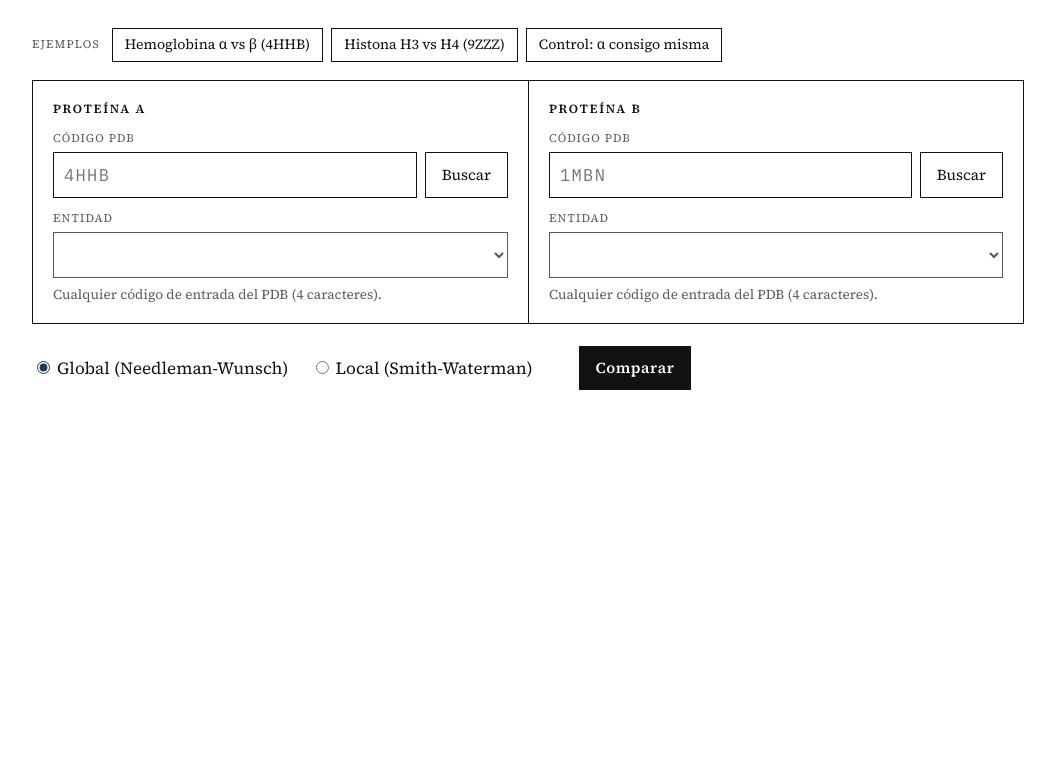
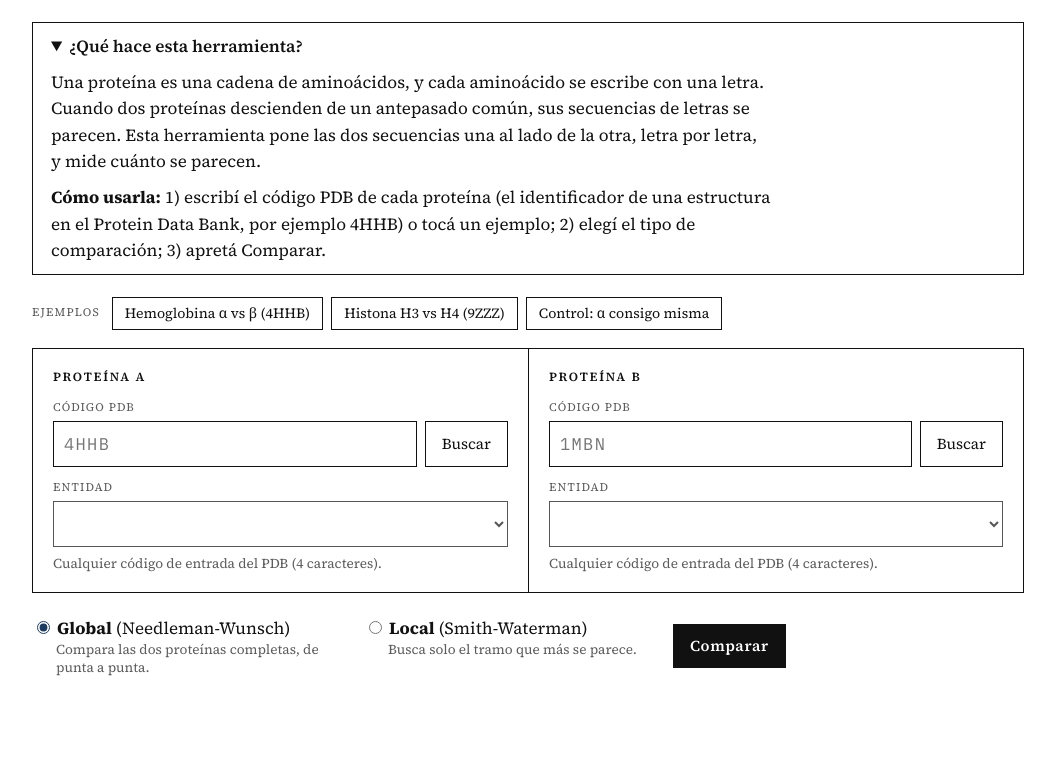
Before and after one commit to santiagolovisotto/protein-aligner, a Spring Boot app: page / in a window 1280 px wide. Shown: the part 164-936 px from the top of the page, without its empty margins (112-1167 px from the left). Before the commit the page ends 554 px from the top, so only its background shows below. Run offline with Spring Boot 4, Linux system fonts and the light colour scheme; lists and menus that the app fills with data are empty.

Commit message:
feat: update styles and add guide details

```diff
--- a/src/main/resources/static/index.html
+++ b/src/main/resources/static/index.html
@@ -17,12 +17,20 @@
   * { box-sizing: border-box; border-radius: 0; }
   body { margin: 0; background: var(--paper); color: var(--ink); font: 17px/1.55 var(--serif); }
   main { max-width: 1040px; margin: 0 auto; padding: 0 24px 72px; }
-        header { border-top: 5px solid var(--ink); border-bottom: 1px solid var(--ink); padding: 20px 0 16px; margin-bottom: 28px; }
+  header { border-top: 5px solid var(--ink); border-bottom: 1px solid var(--ink); padding: 20px 0 16px; margin-bottom: 22px; }
   .kicker { font-size: .75rem; letter-spacing: .14em; text-transform: uppercase; color: var(--muted); }
   h1 { margin: 4px 0 6px; font-size: 2.3rem; line-height: 1.1; font-weight: 700; letter-spacing: -.01em; }
   .deck { margin: 0; color: var(--muted); font-style: italic; max-width: 70ch; }
   h2 { margin: 0 0 12px; font-size: .78rem; font-weight: 600; letter-spacing: .14em; text-transform: uppercase; }
   h3 { margin: 0 0 4px; font-size: 1.35rem; line-height: 1.25; font-weight: 600; }
+
+  details.guide { border: 1px solid var(--ink); padding: 10px 18px; margin: 0 0 22px; }
+  details.guide summary { cursor: pointer; font-weight: 600; }
+  details.guide p { margin: 10px 0 0; max-width: 80ch; }
+  .gloss { margin: 10px 0 0; }
+  .gloss dt { font-weight: 600; margin-top: 10px; }
+  .gloss dd { margin: 0; max-width: 80ch; }
+
   .panels { display: grid; grid-template-columns: 1fr 1fr; gap: 0; border: 1px solid var(--ink); }
   .panel { padding: 18px 20px; }
   .panel + .panel { border-left: 1px solid var(--ink); }
@@ -41,25 +49,32 @@
   .chips { display: flex; flex-wrap: wrap; gap: 8px; align-items: center; margin: 0 0 18px; }
   .chips span { font-size: .72rem; letter-spacing: .1em; text-transform: uppercase; color: var(--muted); margin-right: 4px; }
   .chips button { padding: 5px 12px; font-size: .88rem; }
-        .toolbar { display: flex; flex-wrap: wrap; gap: 14px 28px; align-items: center; margin: 22px 0; }
-        .toolbar label { margin-right: 18px; cursor: pointer; }
+
+  .toolbar { display: flex; flex-wrap: wrap; gap: 16px 36px; align-items: center; margin: 22px 0; }
+  .choices { display: flex; flex-wrap: wrap; gap: 12px 32px; }
+  .choice { display: block; cursor: pointer; max-width: 300px; }
+  .optnote { display: block; margin-left: 24px; color: var(--muted); font-size: .85rem; line-height: 1.35; }
   input[type="radio"] { accent-color: var(--id); }
+
   .error { border: 1px solid var(--gap); border-left-width: 6px; color: var(--gap); padding: 10px 14px; margin: 0 0 22px; }
   .hidden { display: none; }
   #result { border-top: 5px solid var(--ink); padding-top: 18px; }
-        .sub { margin: 0 0 22px; color: var(--muted); font-style: italic; }
-        .figures { display: grid; grid-template-columns: repeat(4, 1fr); border-top: 1px solid var(--ink); border-bottom: 1px solid var(--ink); margin-bottom: 26px; }
-        .figures div { padding: 14px 16px; }
-        .figures div + div { border-left: 1px solid var(--hair); }
+  .sub { margin: 0 0 18px; color: var(--muted); font-style: italic; }
+  .reading { border-left: 4px solid var(--ink); padding: 2px 0 2px 16px; margin: 0 0 24px; font-size: 1.12rem; line-height: 1.55; max-width: 80ch; }
+
+  .figures { display: grid; grid-template-columns: repeat(4, 1fr); border-top: 1px solid var(--ink); border-bottom: 1px solid var(--ink); margin-bottom: 18px; }
+  .figures > div { padding: 14px 16px; }
+  .figures > div + div { border-left: 1px solid var(--hair); }
   @media (max-width: 760px) { .figures { grid-template-columns: 1fr 1fr; } }
   .num { font-size: 2.6rem; line-height: 1.05; font-weight: 600; letter-spacing: -.02em; }
   .cap2 { font-size: .72rem; letter-spacing: .1em; text-transform: uppercase; color: var(--muted); }
   .note { font-size: .85rem; color: var(--muted); margin-top: 2px; }
+
   table.parties { width: 100%; border-collapse: collapse; margin-bottom: 26px; font-size: .92rem; }
   .parties th { text-align: left; font-size: .7rem; letter-spacing: .1em; text-transform: uppercase; color: var(--muted); font-weight: 600; border-bottom: 1px solid var(--ink); padding: 6px 8px 6px 0; }
   .parties td { padding: 7px 8px 7px 0; border-bottom: 1px solid var(--hair); vertical-align: top; }
   figure { margin: 0 0 26px; }
-        figcaption { font-size: .85rem; color: var(--muted); margin-top: 6px; }
+  figcaption { font-size: .85rem; color: var(--muted); margin-top: 6px; max-width: 90ch; }
   svg { display: block; width: 100%; height: auto; }
   .svg-label { font: 600 13px var(--serif); fill: var(--ink); }
   .svg-note { font: 12px var(--serif); fill: var(--muted); }
@@ -68,7 +83,7 @@
   .grid { stroke: var(--hair); stroke-width: 1; } .axis { stroke: var(--ink); stroke-width: 1; }
   .line-id { fill: none; stroke: var(--id); stroke-width: 2; }
   .line-sim { fill: none; stroke: var(--sim); stroke-width: 2; }
-        .legend { display: flex; flex-wrap: wrap; gap: 6px 22px; font-size: .85rem; color: var(--muted); margin-top: 6px; }
+  .legend { display: flex; flex-wrap: wrap; gap: 6px 22px; font-size: .85rem; color: var(--muted); margin: 6px 0 10px; }
   .sw { display: inline-block; width: 12px; height: 12px; margin-right: 6px; vertical-align: -1px; border: 1px solid var(--ink); }
   .sw.id { background: var(--id); } .sw.sim { background: var(--sim); } .sw.mis { background: var(--mis); } .sw.gap { background: var(--gap); }
   #alignment { border: 1px solid var(--ink); padding: 14px 16px; overflow-x: auto; font: 13px/1.5 var(--mono); }
@@ -89,6 +104,12 @@
     <h1>Comparación de proteínas</h1>
     <p class="deck">Alineamiento global (Needleman-Wunsch) y local (Smith-Waterman) entre dos entidades de cualquier entrada del Protein Data Bank.</p>
   </header>
+
+  <details class="guide no-print" open>
+    <summary>¿Qué hace esta herramienta?</summary>
+    <p>Una proteína es una cadena de aminoácidos, y cada aminoácido se escribe con una letra. Cuando dos proteínas descienden de un antepasado común, sus secuencias de letras se parecen. Esta herramienta pone las dos secuencias una al lado de la otra, letra por letra, y mide cuánto se parecen.</p>
+    <p><strong>Cómo usarla:</strong> 1) escribí el código PDB de cada proteína (el identificador de una estructura en el Protein Data Bank, por ejemplo 4HHB) o tocá un ejemplo; 2) elegí el tipo de comparación; 3) apretá Comparar.</p>
+  </details>
 
   <div class="chips no-print">
     <span>Ejemplos</span>
@@ -123,9 +144,11 @@
   </div>
 
   <div class="toolbar no-print">
-        <div>
-            <label><input type="radio" name="type" value="GLOBAL" checked> Global (Needleman-Wunsch)</label>
-            <label><input type="radio" name="type" value="LOCAL"> Local (Smith-Waterman)</label>
+    <div class="choices">
+      <label class="choice"><input type="radio" name="type" value="GLOBAL" checked> <strong>Global</strong> (Needleman-Wunsch)
+        <span class="optnote">Compara las dos proteínas completas, de punta a punta.</span></label>
+      <label class="choice"><input type="radio" name="type" value="LOCAL"> <strong>Local</strong> (Smith-Waterman)
+        <span class="optnote">Busca solo el tramo que más se parece.</span></label>
     </div>
     <button type="button" class="primary" id="compare">Comparar</button>
   </div>
@@ -135,6 +158,7 @@
   <section class="hidden" id="result">
     <h3 id="resultTitle"></h3>
     <p class="sub" id="resultSub"></p>
+    <p class="reading" id="reading"></p>
 
     <div class="figures">
       <div><div class="cap2">Score</div><div class="num" id="figScore"></div><div class="note" id="capScore"></div></div>
@@ -142,6 +166,22 @@
       <div><div class="cap2">Similitud</div><div class="num" id="figSimilarity"></div><div class="note" id="capSimilarity"></div></div>
       <div><div class="cap2">Gaps</div><div class="num" id="figGaps"></div><div class="note" id="capGaps"></div></div>
     </div>
+
+    <details class="guide">
+      <summary>¿Cómo leer estos números?</summary>
+      <dl class="gloss">
+        <dt>Alineamiento</dt>
+        <dd>Es la forma de acomodar las dos secuencias, una sobre otra, para que las letras equivalentes queden en la misma columna. A veces hay que dejar un hueco en una de las dos para que el resto encaje.</dd>
+        <dt>Identidad</dt>
+        <dd>Porcentaje de columnas donde las dos proteínas tienen exactamente el mismo aminoácido.</dd>
+        <dt>Similitud</dt>
+        <dd>Identidad más las columnas con aminoácidos distintos pero de propiedades químicas parecidas, que se reemplazan con frecuencia entre proteínas emparentadas (la matriz BLOSUM62 les da puntaje positivo).</dd>
+        <dt>Hueco (gap)</dt>
+        <dd>Una columna donde una de las proteínas no tiene aminoácido. Representa una inserción o una pérdida de aminoácidos a lo largo de la evolución.</dd>
+        <dt>Score</dt>
+        <dd>Puntaje total: suma lo que la matriz le asigna a cada par de letras alineadas y resta una penalización por cada hueco. No es un porcentaje y crece con el largo de las proteínas, así que sirve para comparar alineamientos hechos con los mismos parámetros, no para comparar pares de proteínas de distinto tamaño.</dd>
+      </dl>
+    </details>
 
     <table class="parties">
       <thead><tr><th></th><th>Entidad</th><th>Proteína</th><th>Organismo</th><th>Cadenas</th><th>Largo</th></tr></thead>
@@ -151,7 +191,7 @@
     <figure>
       <h2>Región alineada en cada proteína</h2>
       <div id="mapFigure"></div>
-            <figcaption>La parte oscura es la región que entró en el alineamiento; el contorno es la proteína completa.</figcaption>
+      <figcaption>La parte oscura es la región que entró en el alineamiento; el contorno es la proteína completa. En el alineamiento global casi siempre se llenan las dos barras; en el local solo se marca el tramo que más se parece.</figcaption>
     </figure>
 
     <figure>
@@ -161,10 +201,15 @@
         <span><i class="sw id"></i>Idéntico</span><span><i class="sw sim"></i>Similar</span>
         <span><i class="sw mis"></i>Sustitución</span><span><i class="sw gap"></i>Gap</span>
       </div>
-            <figcaption>Línea oscura: % de identidad en ventanas de hasta 11 columnas. Línea clara: % de similitud (idénticos más similares). La franja inferior pinta cada columna del alineamiento.</figcaption>
+      <figcaption>Línea oscura: % de identidad en ventanas de hasta 11 columnas. Línea clara: % de similitud. Las subidas marcan tramos donde las proteínas se parecen mucho; las bajadas, tramos donde divergen. La franja inferior pinta cada columna del alineamiento.</figcaption>
     </figure>
 
     <h2>Alineamiento</h2>
+    <div class="legend">
+      <span><i class="sw id"></i>Misma letra</span>
+      <span><i class="sw sim"></i>Letra distinta pero parecida</span>
+      <span><i class="sw gap"></i>Hueco: una de las proteínas no tiene aminoácido ahí</span>
+    </div>
     <div id="alignment"></div>
 
     <p class="method" id="method"></p>
@@ -181,6 +226,7 @@
   const found = { A: [], B: [] };
   const el = (id) => document.getElementById(id);
   const NS = 'http://www.w3.org/2000/svg';
+  const fmt = (n) => n.toFixed(1).replace('.', ',');
 
   async function fetchJson(url, options) {
     let response;
@@ -248,6 +294,42 @@
       else cols.push('m');
     }
     return cols;
+  }
+
+  /* ---------- Lectura del resultado en lenguaje común ---------- */
+  function verdict(a) {
+    if (a.identities === a.length) return 'Son idénticas en todo el tramo comparado.';
+    if (a.identityPercent >= 90) return 'Las secuencias son casi idénticas.';
+    if (a.identityPercent >= 40) return 'La similitud es alta, lo habitual en proteínas emparentadas.';
+    if (a.identityPercent >= 25) return 'La similitud es moderada: puede indicar un parentesco lejano, pero habría que confirmarlo con otros datos.';
+    return 'La similitud es baja: con este dato solo no se puede afirmar que estén relacionadas.';
+  }
+
+  function gapsText(gaps) {
+    if (gaps === 0) return 'no hizo falta insertar huecos';
+    if (gaps === 1) return 'hizo falta insertar un hueco';
+    return 'hizo falta insertar ' + gaps + ' huecos';
+  }
+
+  function readingText(data) {
+    const a = data.alignment;
+    const same = a.identities + ' de ' + a.length + ' posiciones (' + fmt(a.identityPercent) + ' %)';
+    const extra = a.similarities > a.identities
+      ? ' Si se cuentan también los reemplazos por aminoácidos de propiedades parecidas, la coincidencia sube a ' +
+        fmt(a.similarityPercent) + ' %.'
+      : '';
+    if (a.type === 'GLOBAL') {
+      return 'Se alinearon las dos proteínas completas (' + data.query.length + ' y ' + data.target.length +
+        ' aminoácidos). Tienen la misma letra en ' + same + '.' + extra + ' Para acomodar las diferencias ' +
+        gapsText(a.gaps) + '. ' + verdict(a) + ' (Criterio orientativo.)';
+    }
+    const coverageA = Math.round(100 * (a.queryEnd - a.queryStart + 1) / data.query.length);
+    const coverageB = Math.round(100 * (a.targetEnd - a.targetStart + 1) / data.target.length);
+    return 'Se buscó el tramo que más se parece entre las dos proteínas: la región ' + a.queryStart + '–' + a.queryEnd +
+      ' de A (' + coverageA + ' % de la proteína) contra la región ' + a.targetStart + '–' + a.targetEnd +
+      ' de B (' + coverageB + ' %). Dentro de ese tramo tienen la misma letra en ' + same + '.' + extra +
+      ' Para acomodar las diferencias ' + gapsText(a.gaps) + '. ' + verdict(a) +
+      ' (Criterio orientativo, válido solo para el tramo, no para toda la proteína.)';
   }
 
   /* ---------- Alineamiento en texto, con las columnas resaltadas ---------- */
@@ -406,11 +488,11 @@
 
   /* ---------- Cifras, tabla y notas ---------- */
   function renderFigures(a) {
-        el('figScore').textContent = Number.isInteger(a.score) ? a.score : a.score.toFixed(1);
+    el('figScore').textContent = Number.isInteger(a.score) ? a.score : fmt(a.score);
     el('capScore').textContent = a.matrix;
-        el('figIdentity').textContent = a.identityPercent.toFixed(1) + ' %';
+    el('figIdentity').textContent = fmt(a.identityPercent) + ' %';
     el('capIdentity').textContent = a.identities + ' de ' + a.length + ' posiciones';
-        el('figSimilarity').textContent = a.similarityPercent.toFixed(1) + ' %';
+    el('figSimilarity').textContent = fmt(a.similarityPercent) + ' %';
     el('capSimilarity').textContent = a.similarities + ' de ' + a.length + ' posiciones';
     el('figGaps').textContent = a.gaps;
     el('capGaps').textContent = 'en ' + a.length + ' columnas';
@@ -437,6 +519,7 @@
     el('resultTitle').textContent = a.algorithm + ': alineamiento ' + (a.type === 'GLOBAL' ? 'global' : 'local');
     el('resultSub').textContent = data.query.id + ' (' + data.query.name + ') contra ' +
       data.target.id + ' (' + data.target.name + ')';
+    el('reading').textContent = readingText(data);
     renderFigures(a);
     renderParties(data);
     drawMap(data);
```
Lines whose indentation alone changed are shown as unchanged.
